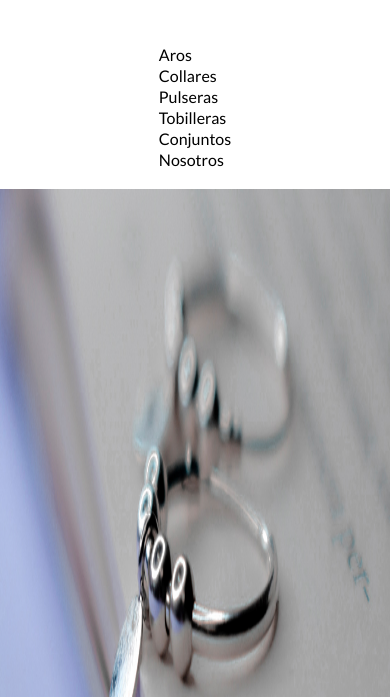
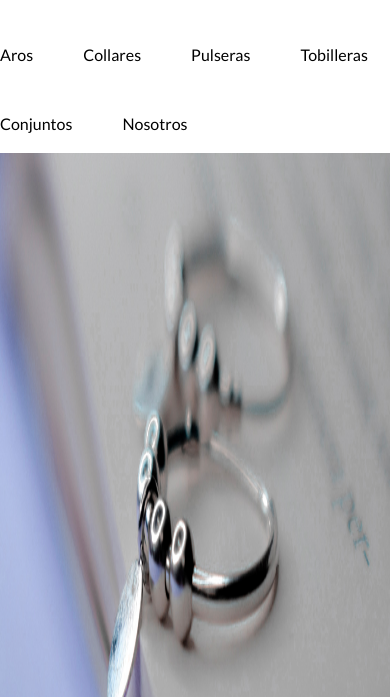
Before and after one commit to Maur0ZM/proyecto-final-joyaspam-DW, a plain HTML site: page index.html in a window 390 px wide. Shown: the part 147-844 px from the top of the page. Drawn offline with Linux system fonts and the light colour scheme.

Commit message:
Actualizacion media 1200px

```diff
--- a/css/styles.css
+++ b/css/styles.css
@@ -373,16 +373,19 @@ header{
 /* Media header */
 
 @media (max-width:1440px){
+
+}
+
+@media (max-width:1200px){
     .nav ul{
-        gap: 100px;
+        flex-wrap: wrap;
+        gap: 50px;
     }
+
 }
 
 @media (max-width:1024px){
-    .nav ul{
-        flex-direction: column;
-        gap: 2px;
-    }
+
 }
 
 
```
